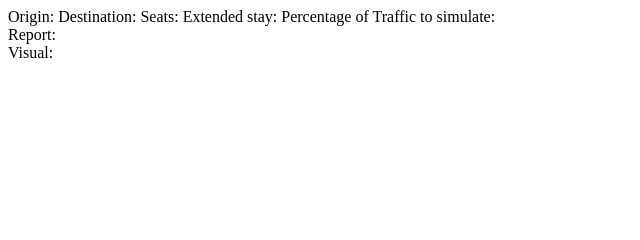
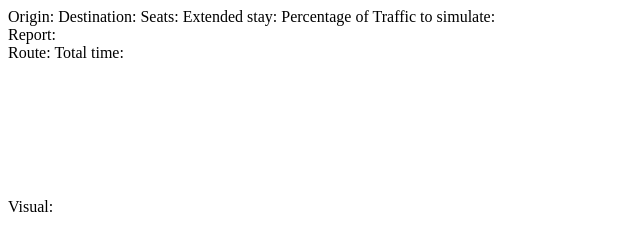
Before and after one commit to koottam/cubes, a plain HTML site: page index.html in a window 1280 px wide. Shown: the full height of the page, 0-640 px from the left. Drawn offline with Linux system fonts and the light colour scheme.

Commit message:
Front page details finalized

```diff
--- a/index.html
+++ b/index.html
@@ -9,9 +9,14 @@
     </div>
     <div>
       Report:
+      <div>
+        Route:
+        Total time:
+      </div>
     </div>
     <div>
       Visual:
+      <canvas id="canvas"></canvas>
     </div>
   </body>
 </html>
```
